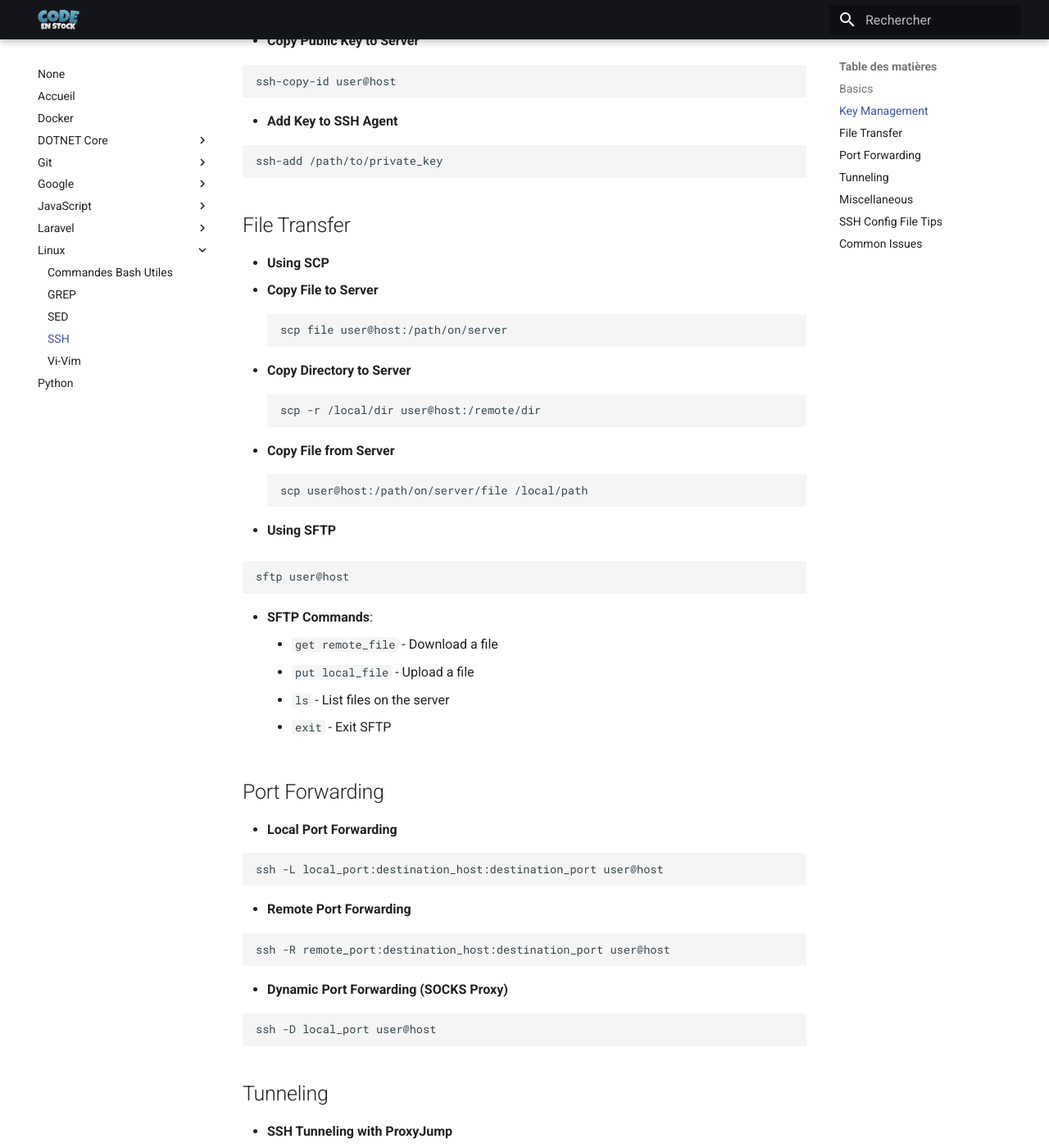
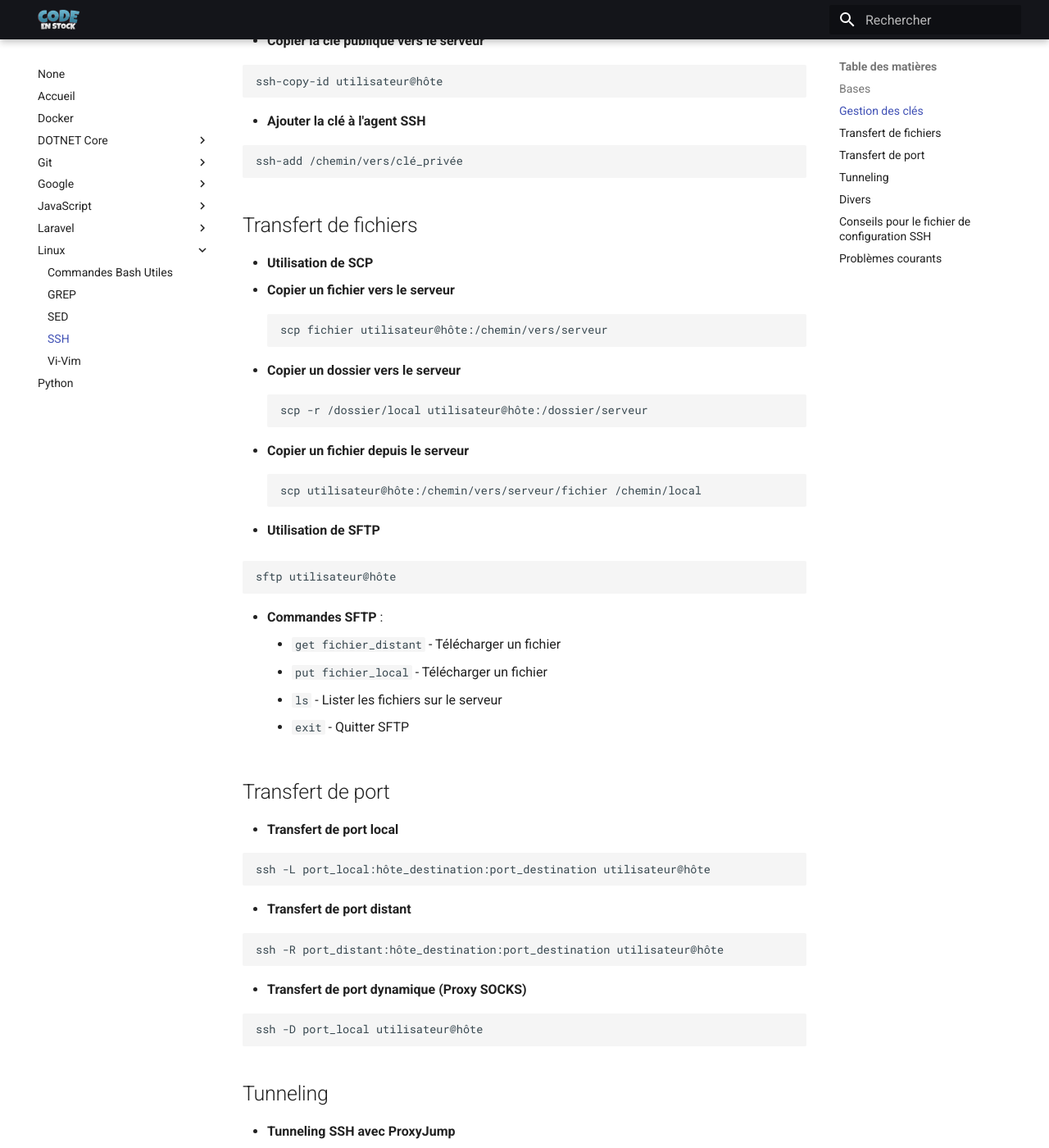
Before and after one commit to HeRrKrUgEr/codeenstock, an MkDocs documentation site: the page built from docs/linux/ssh.md, in a window 1280 px wide and 1400 px high, scrolled down 930 px. Shown: the whole window at 82% size. Built offline with MkDocs 1.6.1 and Material for MkDocs 9.7.7, drawn with Linux system fonts in a browser that asks for light colours; some of the changed text lies outside the part shown.

Commit message:
Translate

````diff
--- a/docs/linux/ssh.md
+++ b/docs/linux/ssh.md
@@ -1,124 +1,124 @@
 
-# SSH Command Line Cheatsheet
+# Aide-mémoire SSH en ligne de commande
 
-## Basics
+## Bases
 
-- **Connect to Server**
+- **Se connecter au serveur**
 
   ```bash
-  ssh user@host
+  ssh utilisateur@hôte
   ```
 
-- **Specify Port**
+- **Spécifier le port**
 
   ```bash
-  ssh -p port_number user@host
+  ssh -p numéro_port utilisateur@hôte
   ```
 
-- **Connect with Identity File**
+- **Connexion avec un fichier d'identité**
 
   ```bash
-  ssh -i /path/to/private_key user@host
+  ssh -i /chemin/vers/clé_privée utilisateur@hôte
   ```
 
-- **Connect Using a Config File**
+- **Connexion via un fichier de configuration**
 
   ```bash
-  ssh host_alias
+  ssh alias_hôte
   ```
 
-  *Config file path: `~/.ssh/config`*
+  *Chemin du fichier de config : `~/.ssh/config`*
 
   ```plaintext
-  Host host_alias
-      HostName hostname
-      User username
-      Port port_number
-      IdentityFile /path/to/private_key
+  Host alias_hôte
+      HostName nomhôte
+      User utilisateur
+      Port numéro_port
+      IdentityFile /chemin/vers/clé_privée
   ```
 
-## Key Management
+## Gestion des clés
 
-- **Generate SSH Key Pair**
+- **Générer une paire de clés SSH**
 
   ```bash
-  ssh-keygen -t rsa -b 4096 -C "your_email@example.com"
+  ssh-keygen -t rsa -b 4096 -C "votre_email@example.com"
   ```
 
-- **Copy Public Key to Server**
+- **Copier la clé publique vers le serveur**
 
   ```bash
-  ssh-copy-id user@host
+  ssh-copy-id utilisateur@hôte
   ```
 
-- **Add Key to SSH Agent**
+- **Ajouter la clé à l'agent SSH**
 
   ```bash
-  ssh-add /path/to/private_key
+  ssh-add /chemin/vers/clé_privée
   ```
 
-## File Transfer
+## Transfert de fichiers
 
-- **Using SCP**
-  - **Copy File to Server**
+- **Utilisation de SCP**
+  - **Copier un fichier vers le serveur**
 
     ```bash
-    scp file user@host:/path/on/server
+    scp fichier utilisateur@hôte:/chemin/vers/serveur
     ```
 
-  - **Copy Directory to Server**
+  - **Copier un dossier vers le serveur**
 
     ```bash
-    scp -r /local/dir user@host:/remote/dir
+    scp -r /dossier/local utilisateur@hôte:/dossier/serveur
     ```
 
-  - **Copy File from Server**
+  - **Copier un fichier depuis le serveur**
 
     ```bash
-    scp user@host:/path/on/server/file /local/path
+    scp utilisateur@hôte:/chemin/vers/serveur/fichier /chemin/local
     ```
 
-- **Using SFTP**
+- **Utilisation de SFTP**
 
   ```bash
-  sftp user@host
+  sftp utilisateur@hôte
   ```
 
-  - **SFTP Commands**:
-    - `get remote_file` - Download a file
-    - `put local_file` - Upload a file
-    - `ls` - List files on the server
-    - `exit` - Exit SFTP
+  - **Commandes SFTP** :
+    - `get fichier_distant` - Télécharger un fichier
+    - `put fichier_local` - Télécharger un fichier
+    - `ls` - Lister les fichiers sur le serveur
+    - `exit` - Quitter SFTP
 
-## Port Forwarding
+## Transfert de port
 
-- **Local Port Forwarding**
+- **Transfert de port local**
 
   ```bash
-  ssh -L local_port:destination_host:destination_port user@host
+  ssh -L port_local:hôte_destination:port_destination utilisateur@hôte
   ```
 
-- **Remote Port Forwarding**
+- **Transfert de port distant**
 
   ```bash
-  ssh -R remote_port:destination_host:destination_port user@host
+  ssh -R port_distant:hôte_destination:port_destination utilisateur@hôte
   ```
 
-- **Dynamic Port Forwarding (SOCKS Proxy)**
+- **Transfert de port dynamique (Proxy SOCKS)**
 
   ```bash
-  ssh -D local_port user@host
+  ssh -D port_local utilisateur@hôte
   ```
 
 ## Tunneling
 
-- **SSH Tunneling with ProxyJump**
+- **Tunneling SSH avec ProxyJump**
 
   ```bash
-  ssh -J user@jumphost user@targethost
+  ssh -J utilisateur@hôte_pont utilisateur@hôte_cible
   ```
 
-- **SSH Multiplexing**
+- **Multiplexage SSH**
 
   ```plaintext
   Host *
@@ -127,59 +127,59 @@
       ControlPersist 600
   ```
 
-## Miscellaneous
+## Divers
 
-- **Run Command on Remote Server**
+- **Exécuter une commande sur le serveur distant**
 
   ```bash
-  ssh user@host "command"
+  ssh utilisateur@hôte "commande"
   ```
 
-- **Verbose Mode (for Debugging)**
+- **Mode verbeux (pour le débogage)**
 
   ```bash
-  ssh -v user@host
+  ssh -v utilisateur@hôte
   ```
 
-- **Disable Host Key Checking (Use with Caution)**
+- **Désactiver la vérification de la clé de l'hôte (à utiliser avec prudence)**
 
   ```bash
-  ssh -o StrictHostKeyChecking=no user@host
+  ssh -o StrictHostKeyChecking=no utilisateur@hôte
   ```
 
-- **SSH Agent Forwarding**
+- **Redirection de l'agent SSH**
 
   ```bash
-  ssh -A user@host
+  ssh -A utilisateur@hôte
   ```
 
-## SSH Config File Tips
+## Conseils pour le fichier de configuration SSH
 
-- **Sample Config Entry**
+- **Exemple d'entrée de configuration**
 
   ```plaintext
-  Host myserver
-      HostName example.com
-      User username
+  Host monserveur
+      HostName exemple.com
+      User utilisateur
       Port 22
       IdentityFile ~/.ssh/id_rsa
       ForwardAgent yes
   ```
 
-## Common Issues
+## Problèmes courants
 
-- **Fix "Permissions are too open" Error**
+- **Correction de l'erreur "Les autorisations sont trop ouvertes"**
 
   ```bash
   chmod 600 ~/.ssh/id_rsa
   ```
 
-- **Add Known Host**
+- **Ajouter un hôte connu**
 
   ```bash
-  ssh-keyscan -H host >> ~/.ssh/known_hosts
+  ssh-keyscan -H hôte >> ~/.ssh/known_hosts
   ```
 
 ---
 
-This covers the essential SSH commands and configurations to streamline SSH usage!
+Ce guide couvre les commandes SSH essentielles et les configurations pour optimiser l'utilisation de SSH !
````
